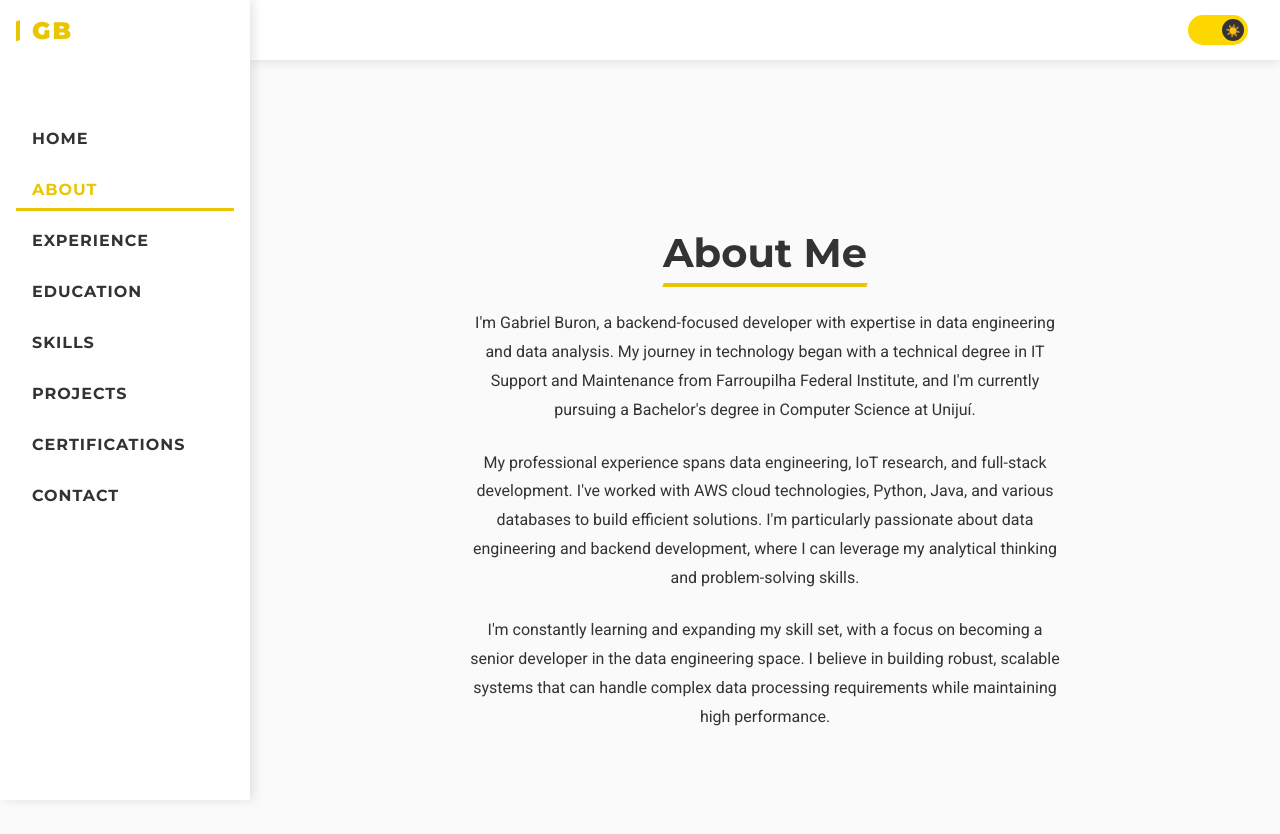
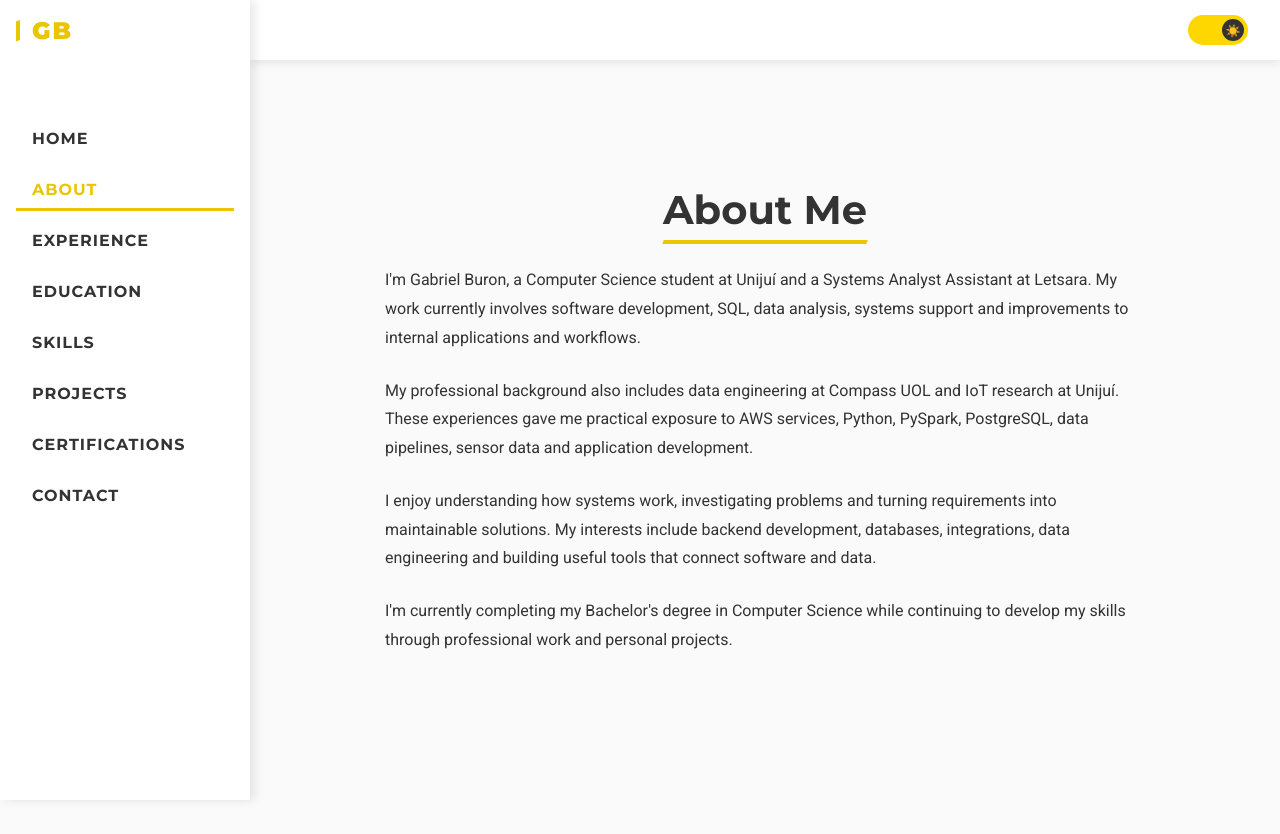
Before and after one commit to YuzuruTK/Portifolio-Project, a React (Vite) app: page /about in a window 1280 px wide. Shown: the top 834 px of the page. After the commit the page ends 804 px from the top, so only its background shows below. Built offline with nearby package versions, Linux system fonts and the light colour scheme.

Commit message:
Refresh about section from current resume

```diff
--- a/src/pages/About.jsx
+++ b/src/pages/About.jsx
@@ -2,105 +2,53 @@ import { motion } from 'framer-motion';
 import styled from 'styled-components';
 
 const AboutContainer = styled.div`
-    max-width: 600px;
+    max-width: 760px;
     margin: 0 auto;
     display: flex;
     flex-direction: column;
     align-items: center;
     justify-content: center;
     text-align: center;
-    min-height: 100vh; /* Optional: to center vertically within viewport */
+    min-height: calc(100vh - 120px);
 `;
-
-const SectionTitle = styled.h2`
-    margin-bottom: 2rem;
-`;
-
-const AboutContent = styled.div`
-    @media (min-width: 768px) {
-        grid-template-columns: 1fr 1fr;
-    }
-`;
-
+const SectionTitle = styled.h2`margin-bottom: 2rem;`;
 const AboutText = styled(motion.div)`
-    justify-items: center;
-    align-items: center;
-    text-align: justify;
-
-    @media (min-width: 768px) {
-    text-align: center;
-    }
-
-
-    p {
-        margin-bottom: 1.5rem;
-        line-height: 1.8;
-    }
-`;
-
-const PersonalInfo = styled(motion.div)`
-    .persona-card {
-        padding: 2rem;
-    }
-
-    .info-item {
-        margin-bottom: 1.5rem;
-
-        h3 {
-            font-size: 1.1rem;
-            margin-bottom: 0.5rem;
-            color: var(--accent);
-        }
-
-        p {
-            font-size: 1rem;
-        }
-    }
+    text-align: left;
+    p { margin-bottom: 1.5rem; line-height: 1.8; }
 `;
 
 const About = () => {
     const containerVariants = {
         hidden: { opacity: 0 },
-        visible: {
-            opacity: 1,
-            transition: {
-                staggerChildren: 0.2
-            }
-        }
+        visible: { opacity: 1, transition: { staggerChildren: 0.2 } }
     };
-
     const itemVariants = {
         hidden: { y: 20, opacity: 0 },
-        visible: {
-            y: 0,
-            opacity: 1,
-            transition: {
-                type: "spring",
-                stiffness: 300,
-                damping: 24
-            }
-        }
+        visible: { y: 0, opacity: 1, transition: { type: 'spring', stiffness: 300, damping: 24 } }
     };
 
     return (
-        <AboutContainer as={motion.div} variants={containerVariants} initial="hidden" animate="visible" >
+        <AboutContainer as={motion.div} variants={containerVariants} initial="hidden" animate="visible">
             <SectionTitle as={motion.h2} variants={itemVariants}>About Me</SectionTitle>
             <AboutText variants={itemVariants}>
                 <p>
-                        I'm Gabriel Buron, a backend-focused developer with expertise in data engineering and data analysis.
-                        My journey in technology began with a technical degree in IT Support and Maintenance from Farroupilha Federal Institute,
-                        and I'm currently pursuing a Bachelor's degree in Computer Science at Unijuí.
+                    I'm Gabriel Buron, a Computer Science student at Unijuí and a Systems Analyst Assistant
+                    at Letsara. My work currently involves software development, SQL, data analysis, systems
+                    support and improvements to internal applications and workflows.
                 </p>
                 <p>
-                        My professional experience spans data engineering, IoT research, and full-stack development.
-                        I've worked with AWS cloud technologies, Python, Java, and various databases to build efficient solutions.
-                        I'm particularly passionate about data engineering and backend development, where I can leverage my analytical
-                        thinking and problem-solving skills.
+                    My professional background also includes data engineering at Compass UOL and IoT research
+                    at Unijuí. These experiences gave me practical exposure to AWS services, Python, PySpark,
+                    PostgreSQL, data pipelines, sensor data and application development.
                 </p>
                 <p>
-                        I'm constantly learning and expanding my skill set, with a focus on becoming a senior developer
-                        in the data engineering space. I believe in building robust, scalable systems that can handle complex data
-                        processing requirements while maintaining high performance.
+                    I enjoy understanding how systems work, investigating problems and turning requirements
+                    into maintainable solutions. My interests include backend development, databases,
+                    integrations, data engineering and building useful tools that connect software and data.
+                </p>
+                <p>
+                    I'm currently completing my Bachelor's degree in Computer Science while continuing to
+                    develop my skills through professional work and personal projects.
                 </p>
             </AboutText>
         </AboutContainer>
```
Lines whose indentation alone changed are shown as unchanged.
